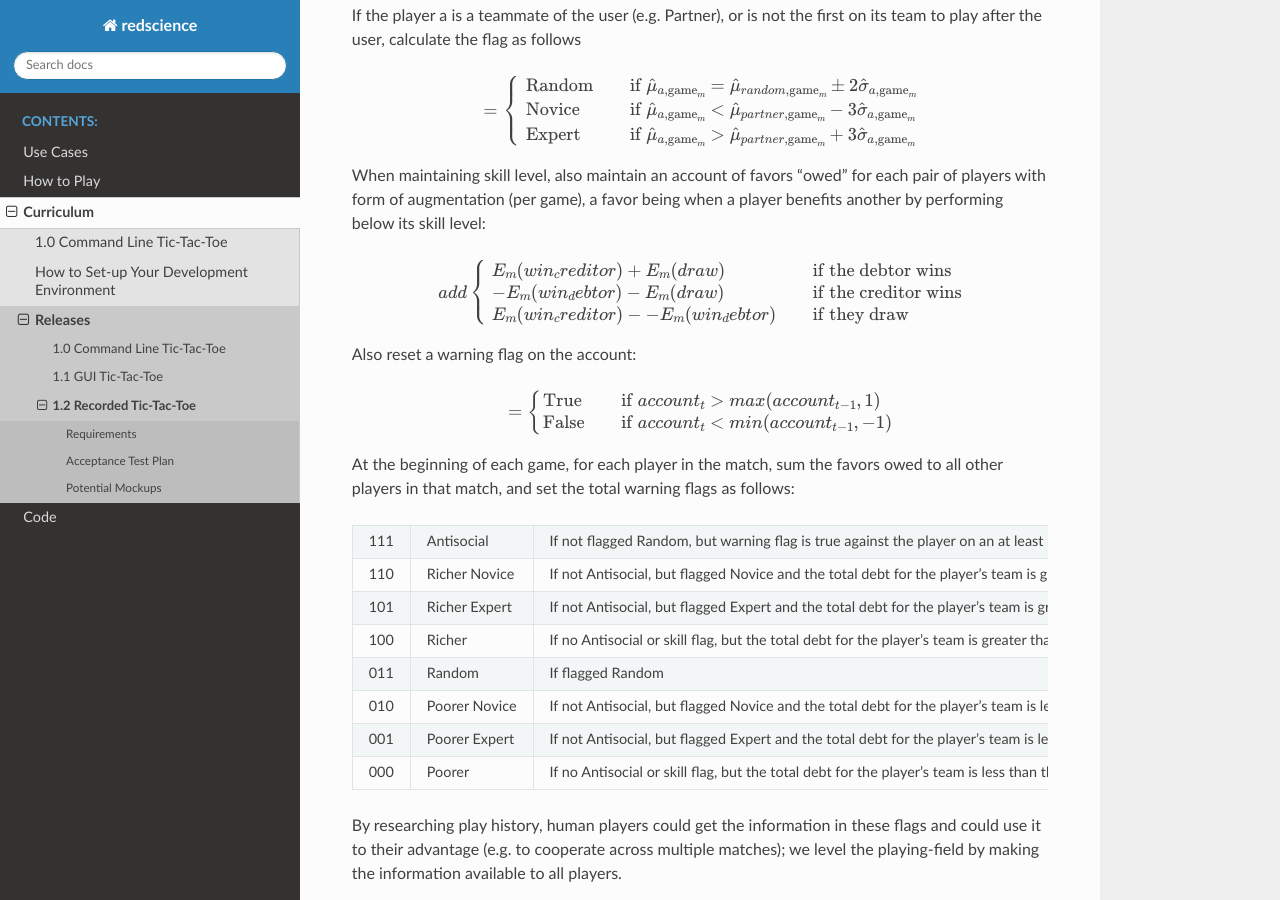
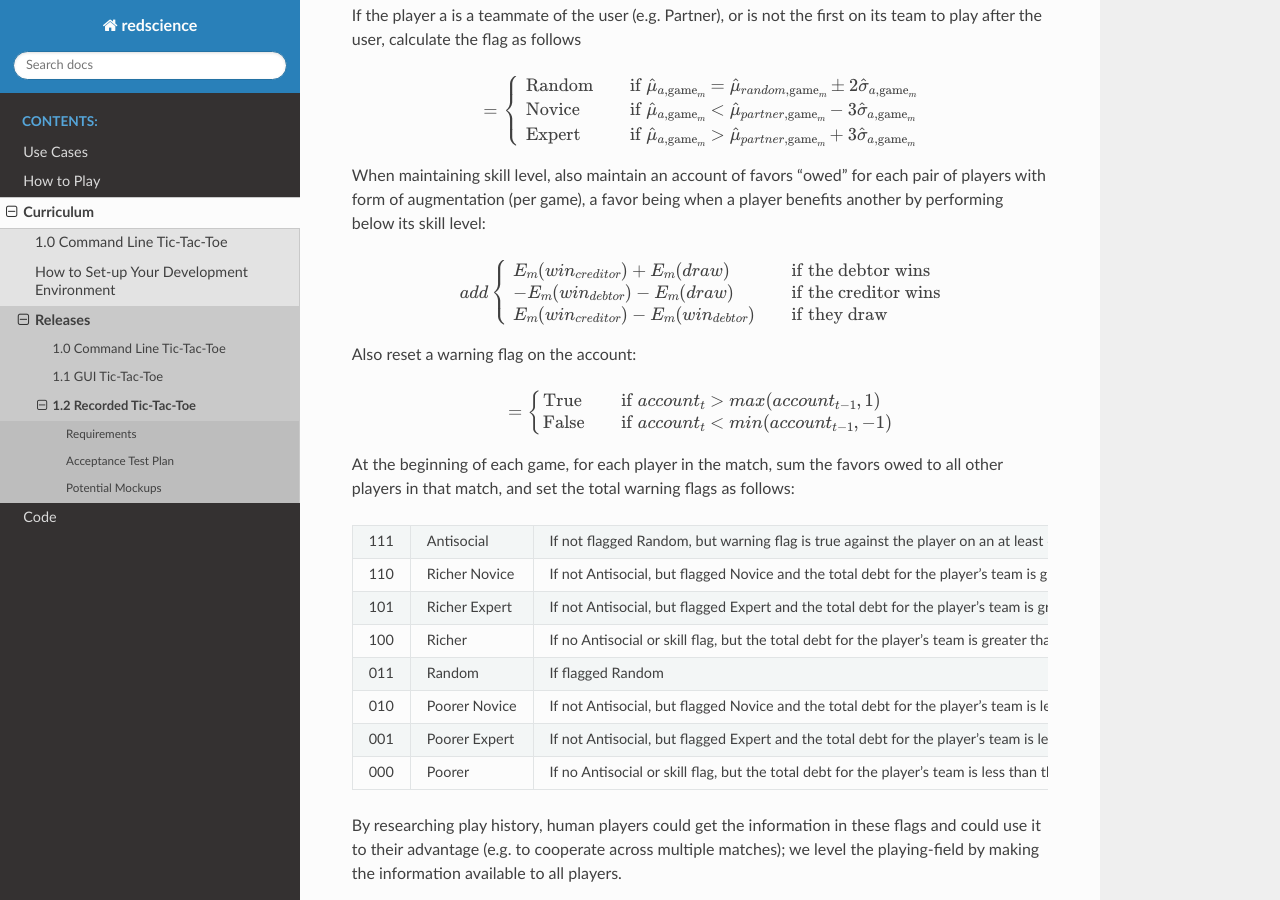
Before and after one commit to ChrisSantosLang/redscience, a Sphinx documentation site: the page built from docs/source/releases/recorded.rst, in a window 1280 px wide and 900 px high, scrolled down 1488 px. Built offline with Sphinx 7.4.7 and the Read the Docs theme 2.0.0, drawn with Linux system fonts in a browser that asks for light colours; pages that are not in the unit, such as notebooks, are missing from menus.

```diff
--- a/docs/source/releases/recorded.rst
+++ b/docs/source/releases/recorded.rst
@@ -107,9 +107,9 @@ below its skill level:
 .. math::
    add
     \begin{cases}
-      E_m(win_creditor) + E_m(draw)   & \quad \text{if the debtor wins}\\
-      -E_m(win_debtor) - E_m(draw)   & \quad \text{if the creditor wins}\\
-      E_m(win_creditor) - -E_m(win_debtor)   & \quad \text{if they draw}
+      E_m(win_{creditor}) + E_m(draw)   & \quad \text{if the debtor wins}\\
+      -E_m(win_{debtor}) - E_m(draw)   & \quad \text{if the creditor wins}\\
+      E_m(win_{creditor}) - E_m(win_{debtor})   & \quad \text{if they draw}
     \end{cases}
 
 Also reset a warning flag on the account:
```
